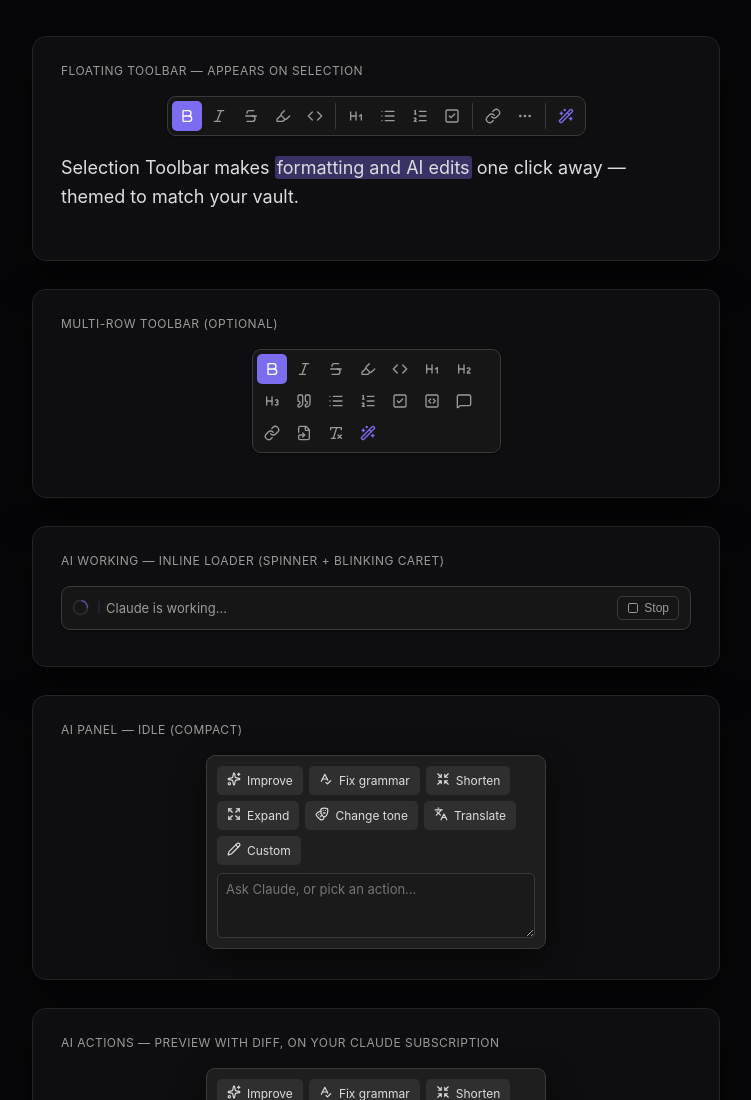
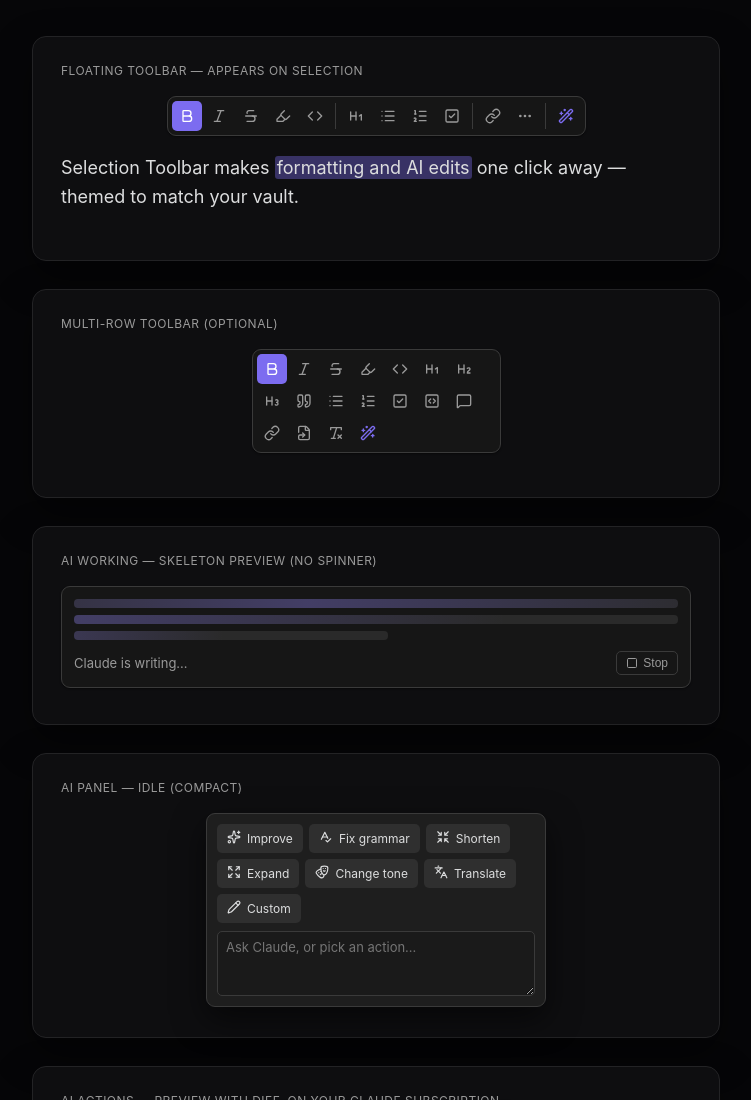
Before and after one commit to mariomile/obsidian-selection-toolbar, a website: page docs/preview.html in a window 1280 px wide. Shown: the top 1100 px of the page, without its empty margins (4-755 px from the left). Drawn offline with nearby package versions, Linux system fonts and the light colour scheme.

Commit message:
Replace AI loading spinner with a skeleton preview
The 'Claude is working' card used an indeterminate spinner, which reads as 'waiting' and feels slow. Replaced with a 3-line skeleton whose accent highlight sweeps across (staggered) — it previews the shape of the incoming text, so it feels fast (the Notion/Linear pattern). Entrance animation lives on .sk-inline-loading only (built once) to avoid replaying on every streaming re-render. Reduced-motion holds the bars still.

Co-Authored-By: Claude Opus 4.8 (1M context) <noreply@anthropic.com>

```diff
--- a/docs/preview.html
+++ b/docs/preview.html
@@ -155,17 +155,20 @@
 
   <!-- Shot 1c: AI working loader -->
   <div class="card" id="shot-working">
-    <p class="caption">AI working — inline loader (spinner + blinking caret)</p>
+    <p class="caption">AI working — skeleton preview (no spinner)</p>
     <div class="sk-inline sk-inline-loading">
-      <span class="sk-inline-spinner"></span>
-      <span class="sk-inline-typing">
-        <span class="sk-inline-caret"></span>
-        <span class="sk-inline-label">Claude is working…</span>
-      </span>
-      <button class="sk-inline-stop">
-        <span class="sk-inline-stop-icon"><i data-lucide="square"></i></span>
-        <span>Stop</span>
-      </button>
+      <div class="sk-inline-skeleton">
+        <div class="sk-inline-skel-line"></div>
+        <div class="sk-inline-skel-line"></div>
+        <div class="sk-inline-skel-line is-short"></div>
+      </div>
+      <div class="sk-inline-foot">
+        <span class="sk-inline-label">Claude is writing…</span>
+        <button class="sk-inline-stop">
+          <span class="sk-inline-stop-icon"><i data-lucide="square"></i></span>
+          <span>Stop</span>
+        </button>
+      </div>
     </div>
   </div>
 
--- a/styles.css
+++ b/styles.css
@@ -329,27 +329,54 @@
 }
 
 .sk-inline-loading {
-  flex-direction: row;
-  align-items: center;
-  gap: 10px;
-  padding: 9px 11px;
+  gap: 11px;
+  padding: 12px;
+  animation: sk-inline-in 140ms ease-out;
 }
 
-.sk-inline-spinner {
-  flex: none;
-  width: 13px;
-  height: 13px;
-  border-radius: 50%;
-  border: 1.5px solid var(--background-modifier-border);
-  border-top-color: var(--interactive-accent);
-  animation: selection-ai-spin 0.7s linear infinite;
+@keyframes sk-inline-in {
+  from { opacity: 0; transform: translateY(-2px); }
+  to   { opacity: 1; transform: translateY(0); }
 }
 
-.sk-inline-typing {
-  display: inline-flex;
+/* Skeleton: bars that preview the shape of the text being written.
+   A soft accent highlight sweeps across — alive, not an indeterminate spinner. */
+.sk-inline-skeleton {
+  display: flex;
+  flex-direction: column;
+  gap: 7px;
+}
+
+.sk-inline-skel-line {
+  height: 9px;
+  border-radius: 4px;
+  background-color: color-mix(in srgb, var(--text-normal) 10%, var(--background-secondary));
+  background-image: linear-gradient(
+    90deg,
+    transparent 18%,
+    color-mix(in srgb, var(--interactive-accent) 30%, transparent) 50%,
+    transparent 82%
+  );
+  background-size: 220% 100%;
+  background-repeat: no-repeat;
+  animation: sk-shimmer 1.15s ease-in-out infinite;
+}
+
+/* Stagger the sweep down the lines for a cascading, intentional feel. */
+.sk-inline-skel-line:nth-child(2) { animation-delay: 0.12s; }
+.sk-inline-skel-line:nth-child(3) { animation-delay: 0.24s; }
+.sk-inline-skel-line.is-short { width: 52%; }
+
+@keyframes sk-shimmer {
+  0%   { background-position: 120% 0; }
+  100% { background-position: -120% 0; }
+}
+
+.sk-inline-foot {
+  display: flex;
   align-items: center;
-  gap: 6px;
-  min-width: 0;
+  justify-content: space-between;
+  gap: 8px;
 }
 
 .sk-inline-caret {
@@ -448,13 +475,20 @@
   .selection-toolbar-btn {
     transition-duration: 0ms;
   }
-  .selection-ai-spinner,
-  .sk-inline-spinner {
+  .selection-ai-spinner {
     animation-duration: 0ms;
   }
   .selection-ai-caret,
   .sk-inline-caret {
     animation: none;
+  }
+  .sk-inline-loading {
+    animation: none;
+  }
+  /* Keep the skeleton bars visible, just hold them still. */
+  .sk-inline-skel-line {
+    animation: none;
+    background-image: none;
   }
   .selection-ai-working-label {
     animation: none;
```
Also changed, not shown: src/ai/inline.ts (+9 -6 lines).
